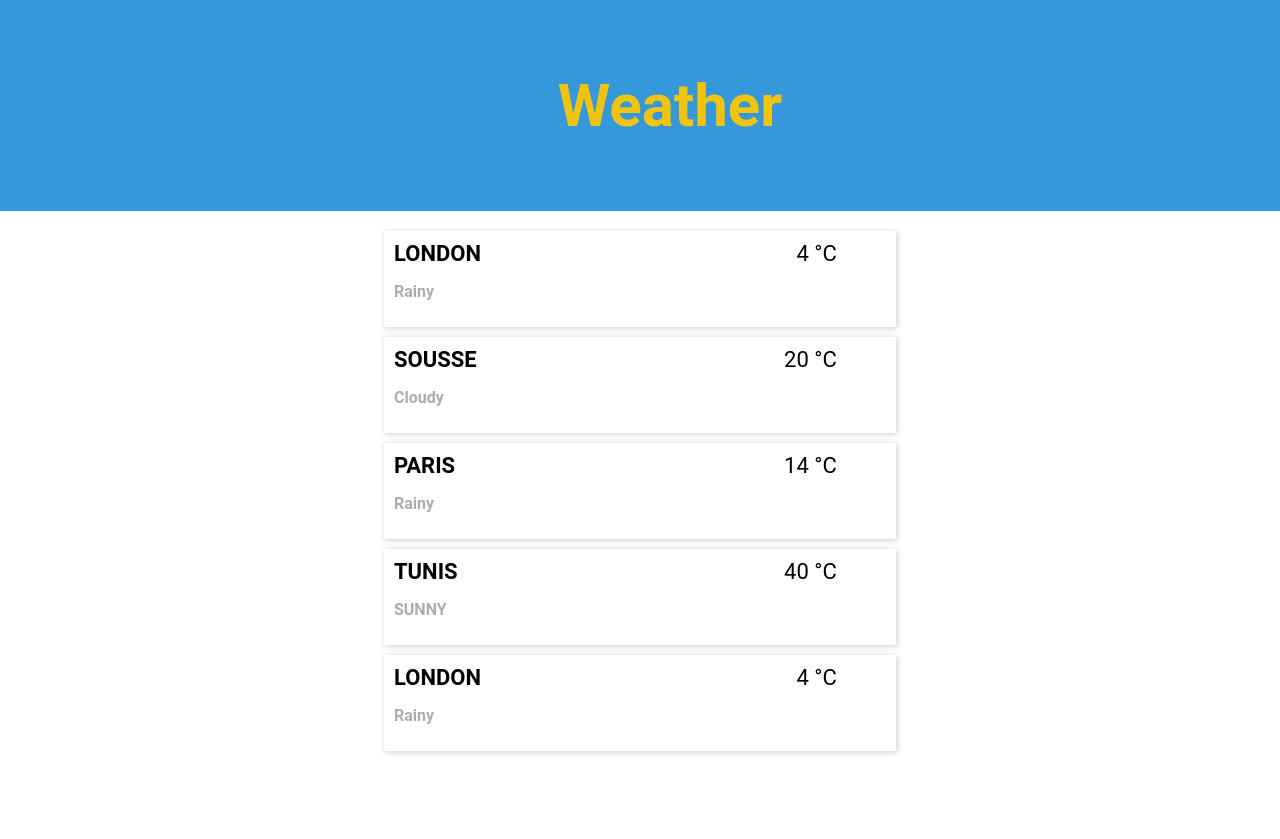
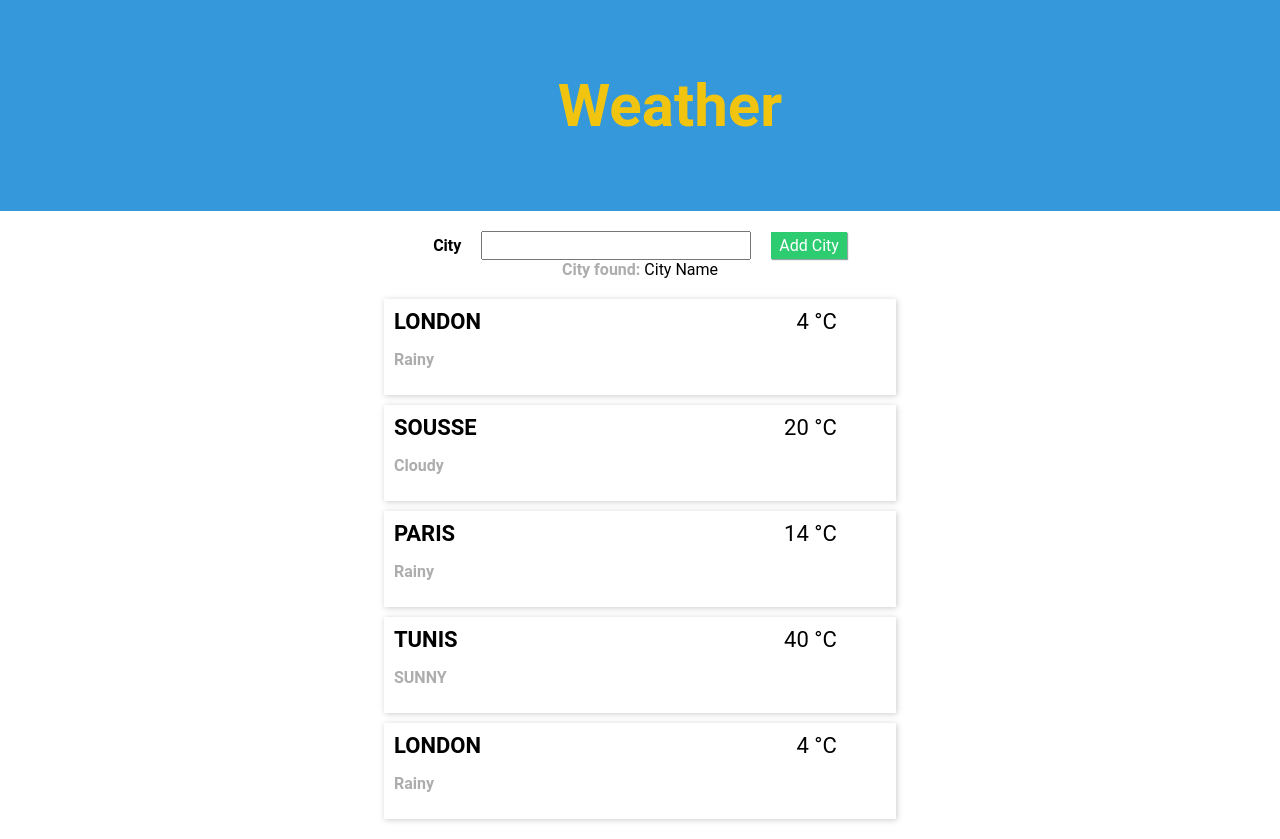
Before and after one commit to kamedan/weatherApp, an Angular app: page / in a window 1280 px wide. Shown: the top 839 px of the page. Before the commit the page ends 800 px from the top, so only its background shows below. Built offline with nearby package versions, Linux system fonts and the light colour scheme.

Commit message:
form incomplete

```diff
--- a/src/app/app.component.html
+++ b/src/app/app.component.html
@@ -1,4 +1,5 @@
 <header>
   <h1>Weather</h1>
 </header>
+<weather-search></weather-search>
 <app-weather-list></app-weather-list>
--- a/src/app/app.module.ts
+++ b/src/app/app.module.ts
@@ -7,12 +7,14 @@
 import { WeatherItemComponent } from './weather-item/weather-item.component';
 import { WeatherListComponent } from './weather-list/weather-list.component';
 import {WeatherService} from './weather.service';
+import { WeatherSearchComponent } from './weather-search/weather-search.component';
 
 @NgModule({
   declarations: [
     AppComponent,
     WeatherItemComponent,
-    WeatherListComponent
+    WeatherListComponent,
+    WeatherSearchComponent
   ],
   imports: [
     BrowserModule,
--- /dev/null
+++ b/src/app/weather-search/weather-search.component.html
@@ -0,0 +1,10 @@
+<section class="weather-search">
+  <form  (ngSubmit)="onSubmit()">
+    <label for="city">City</label>
+    <input  type="text" id="city" required>
+    <button>Add City</button>
+  </form>
+  <div>
+    <span class="info">City found: </span>City Name
+  </div>
+</section>
--- /dev/null
+++ b/src/app/weather-search/weather-search.component.ts
@@ -0,0 +1,19 @@
+import { Component, OnInit } from '@angular/core';
+
+@Component({
+  selector: 'weather-search',
+  templateUrl: './weather-search.component.html',
+  styleUrls: ['./weather-search.component.css']
+})
+export class WeatherSearchComponent implements OnInit {
+
+  constructor() { }
+
+  ngOnInit() {
+  }
+
+  onSubmit(value){
+    console.log(value);
+  }
+
+}
```
Also changed, not shown: src/app/weather-search/weather-search.component.css (added), 1 other file (tests, documents, lock files or other folders).
